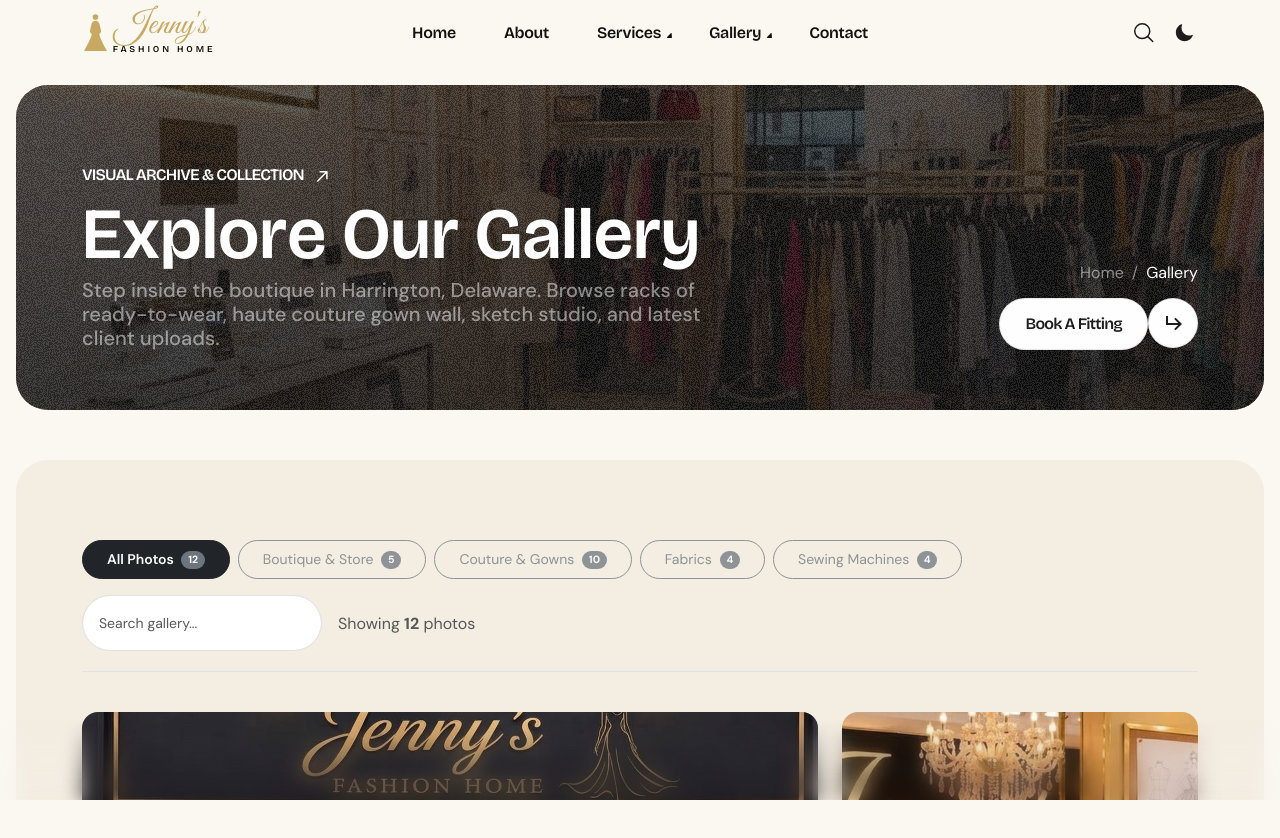
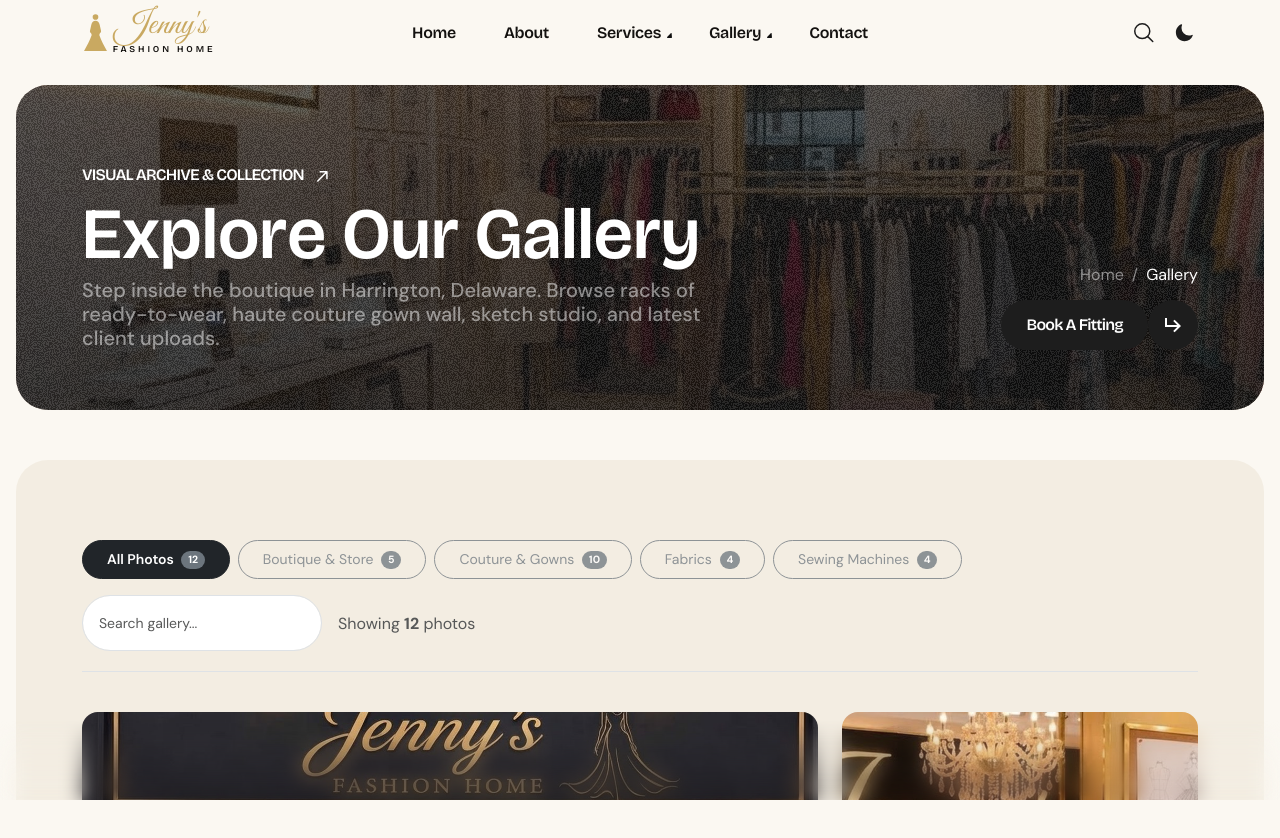
Before and after one commit to f-coded/Jessy-s-fashion-home, a Next.js app: page /gallery in a window 1280 px wide. Shown: the top 838 px of the page. Built offline with nearby package versions, Linux system fonts and the light colour scheme.

Commit message:
Fix Explore Our Gallery button hover animation to match gold pill morphing circle arrow animation

```diff
--- a/app/(site)/gallery/page.tsx
+++ b/app/(site)/gallery/page.tsx
@@ -55,7 +55,7 @@
                   <span>/</span>
                   <span className="text-white">Gallery</span>
                 </div>
-                <BtnGroup href="/#footer" label="Book a Fitting" transparent fade={{ delay: ".3", from: "bottom", ease: "bounce" }} />
+                <BtnGroup href="/#footer" label="Book a Fitting" fade={{ delay: ".3", from: "bottom", ease: "bounce" }} />
               </div>
             </div>
           </div>
--- a/app/globals.css
+++ b/app/globals.css
@@ -209,17 +209,16 @@
   border-color: var(--at-theme-primary) !important;
   color: #141210 !important;
 }
-.at-btn:hover,
+.at-btn-group:hover > :first-child svg,
+.at-btn-group:hover > :nth-child(2) svg,
+.at-btn-group:hover > :nth-child(3) svg {
+  fill: #141210 !important;
+  color: #141210 !important;
+}
 .at-btn.bg-transparent:hover {
   background: transparent !important;
   background-color: transparent !important;
   border-color: transparent !important;
-  color: #ffffff !important;
-}
-.at-btn-group-transparent:hover > :nth-child(2),
-.at-btn-group-transparent:hover > :first-child {
-  background: transparent !important;
-  color: #ffffff !important;
 }
 .sec-2-home-2 .mx-4 svg path {
   fill: var(--at-theme-primary);
--- a/components/home/Gallery.tsx
+++ b/components/home/Gallery.tsx
@@ -29,7 +29,7 @@
                   Harrington, Delaware.
                 </p>
               </div>
-              <BtnGroup href="/gallery" label="Explore our Gallery" transparent fade={{ delay: ".5", from: "bottom", ease: "bounce" }} />
+              <BtnGroup href="/gallery" label="Explore Our Gallery" fade={{ delay: ".5", from: "bottom", ease: "bounce" }} />
             </div>
           </div>
           <GalleryGrid items={SEED} />
--- a/styles/theme.css
+++ b/styles/theme.css
@@ -662,18 +662,16 @@
 .at-btn i.icon-arrow-right svg:last-child{bottom:0;left:-16px}
 .at-btn.active{background:var(--at-neutral-900);border-color:var(--at-neutral-900);color:var(--at-neutral-0)}
 .at-btn-border-white{background:#ffffff40;border:1px solid #ffffff4d}
-.at-btn-group{width:fit-content;display:flex}
-.at-btn-group>:first-child{margin-inline-end:-52px;transform:scale(.5)}
-.at-btn-group>:nth-child(2){transform:scale(1)}
-.at-btn-group>:nth-child(3){margin-inline-start:0;transform:scale(1)}
-.at-btn-group:hover>:first-child{background:#1d1d1d;margin-inline-end:0;transform:scale(1)}
-.at-btn-group:hover>:nth-child(2){background:#1d1d1d;transform:scale(1)}
-.at-btn-group:hover>:nth-child(3){background:#1d1d1d;margin-inline-start:-52px;transform:scale(.5)}
+.at-btn-group{width:fit-content;display:flex;align-items:center}
+.at-btn-group>*{transition:transform .35s cubic-bezier(.25,1,.5,1),margin .35s cubic-bezier(.25,1,.5,1),background-color .25s ease,border-color .25s ease,color .25s ease,opacity .25s ease}
+.at-btn-group>:first-child{margin-inline-end:-52px;transform:scale(.5);opacity:0;pointer-events:none}
+.at-btn-group>:nth-child(2){transform:scale(1);z-index:2}
+.at-btn-group>:nth-child(3){margin-inline-start:0;transform:scale(1);opacity:1;z-index:1}
+.at-btn-group:hover>:first-child{background:var(--at-theme-primary);margin-inline-end:0;transform:scale(1);opacity:1;pointer-events:auto}
+.at-btn-group:hover>:nth-child(2){background:var(--at-theme-primary);transform:scale(1)}
+.at-btn-group:hover>:nth-child(3){background:var(--at-theme-primary);margin-inline-start:-52px;transform:scale(.5);opacity:0;pointer-events:none}
 .at-btn-group .at-btn-circle{text-align:center;color:#fefefe;background-color:#1d1d1d;border-radius:100%;justify-content:center;align-items:center;gap:10px;width:50px;height:50px;font-size:16px;font-weight:500;line-height:1.5;display:flex}
 .at-btn-group .at-btn-circle i{transform:rotate(-45deg)}
-.at-btn-group-transparent .at-btn{color:#1d1d1d;background:#fefefe;border:1px solid #2626261a}
-.at-btn-group-transparent .at-btn-circle{color:#1d1d1d;background-color:#fefefe;border:1px solid #2626261a}
-.at-btn-group-transparent:hover>:nth-child(2), .at-btn-group-transparent:hover>:first-child{background:#fefefe}
 @keyframes rotate-infinite{0%{transform:rotate(0)}to{transform:rotate(360deg)}}
 @keyframes rotate-infinite-2{0%{transform:rotate(0)}to{transform:rotate(-360deg)}}
 @keyframes animate-pulse{0%{box-shadow:0 0 #fff3,0 0 #fff3}40%{box-shadow:0 0 0 50px #ff6d4a00,0 0 #fff3}80%{box-shadow:0 0 0 50px #ff6d4a00,0 0 0 30px #ff6d4a00}to{box-shadow:0 0 #ff6d4a00,0 0 0 30px #ff6d4a00}}
```
